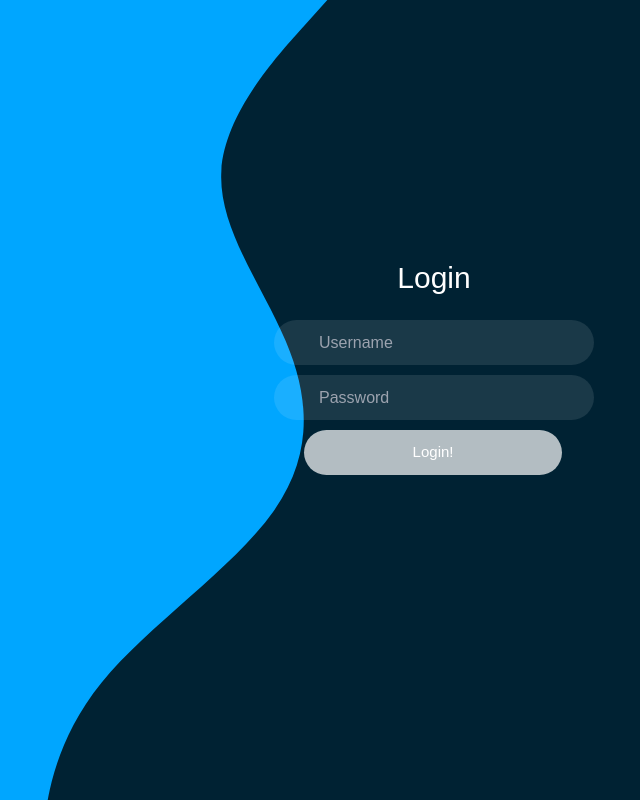
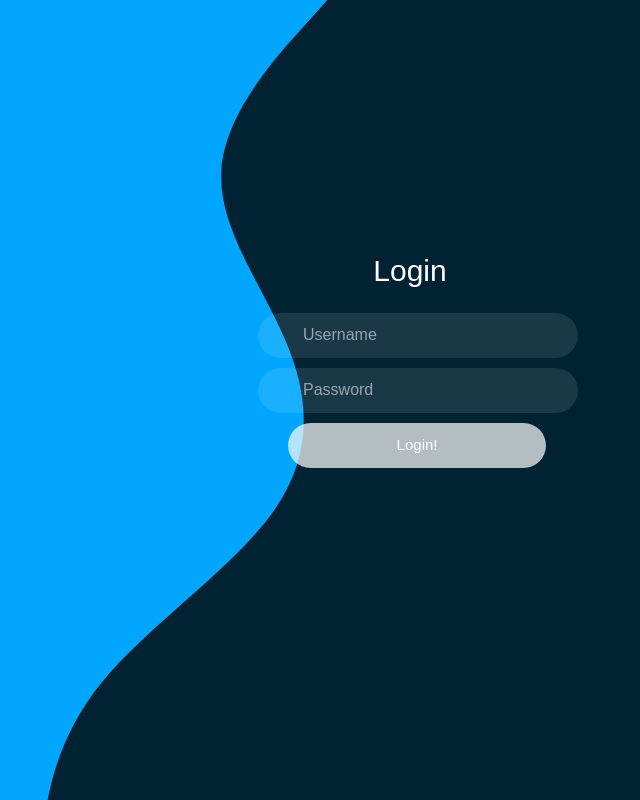
Before and after one commit to arfnnhh/Absen-Jumat, a PHP site: page / in a window 1280 px wide. Shown: the whole page, without its empty margins (206-846 px from the left). Run offline with PHP 8.4, Linux system fonts and the light colour scheme; some libraries are stand-ins or nearby versions.

Commit message:
tuh ke tengah

```diff
--- a/dashboard/index.html
+++ b/dashboard/index.html
@@ -9,13 +9,12 @@
     <meta name="generator" content="Hugo 0.115.4">
     <title></title>
 
+    <link href="https://cdn.jsdelivr.net/npm/bootstrap@5.3.1/dist/css/bootstrap.min.css" rel="stylesheet" integrity="sha384-4bw+/aepP/YC94hEpVNVgiZdgIC5+VKNBQNGCHeKRQN+PtmoHDEXuppvnDJzQIu9" crossorigin="anonymous">
     <link rel="canonical" href="https://getbootstrap.com/docs/5.3/examples/dashboard/">
-
-
-
     <link rel="stylesheet" href="https://cdn.jsdelivr.net/npm/@docsearch/css@3">
 
 <link href="dashboard.css" rel="stylesheet">
+<script type="text/javascript" src="https://unpkg.com/trix@2.0.0/dist/trix.umd.min.js"></script>
 
     <style>
       .bd-placeholder-img {
--- a/index.php
+++ b/index.php
@@ -36,12 +36,15 @@ body{
     justify-content:center;
     align-items:center;
     min-height:90vh;
+    margin-right: 2rem;
 }
 .container{
     width:350px;
     display:flex;
     flex-direction:column;
-    padding:0 15px 0 15px;
+    padding:0 15px 15px 15px;
+    /* border: 1px black solid;
+    border-radius: 10px; */
 }
 header{
     color:#fff;
@@ -49,6 +52,7 @@ header{
     display:flex;
     justify-content:center;
     padding:10px 0 10px 0;
+    margin-right: 1rem;
 }
 .input-field{
     display:flex;
```
Also changed, not shown: dashboard.php (renamed from sidebar.php, +4 -17 lines).
